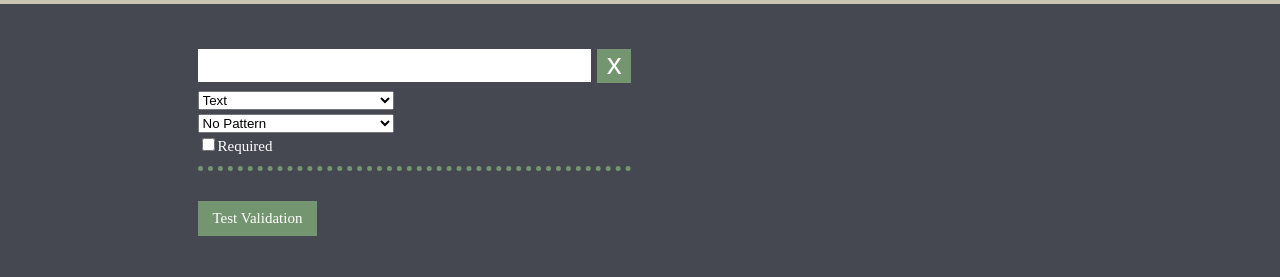
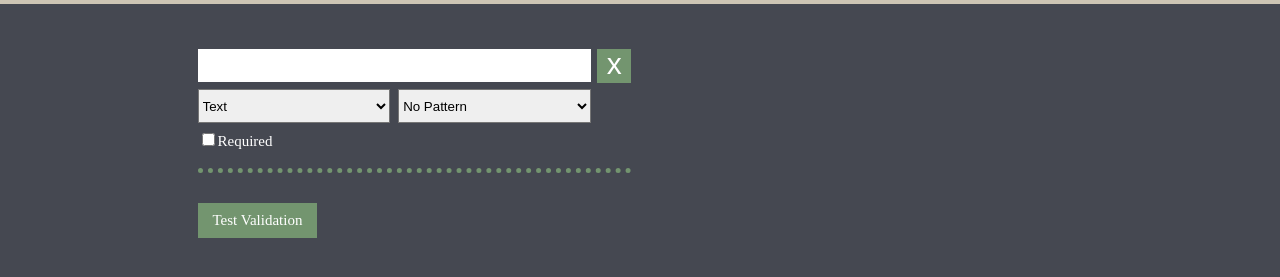
Before and after one commit to vpineda7/input-types, a website: page index.html in a window 1280 px wide. Shown: the part 151-428 px from the top of the page. Drawn offline with nearby package versions, Linux system fonts and the light colour scheme; a web font is replaced by a local one.

Commit message:
Made selector inputs inline

```diff
--- a/css/source/main.scss
+++ b/css/source/main.scss
@@ -123,8 +123,29 @@ h2 {
 	width: 100%;
 }
 
-.input-section-modifier select {
-	width: 50%;
+.input-section-modifiers {
+	@extend %clearfix;
+}
+
+.input-section-modifier {
+	float: left;
+	margin-bottom: .5em;
+	width: 49%;
+
+	&:nth-child(odd) {
+		margin-right: 1%;
+	}
+
+	&:nth-child(even) {
+		margin-left: 1%;
+	}
+
+	select {
+		height: 2.5em;
+		width: 100%;
+		-webkit-appearance: menulist-button;
+	}
+
 }
 
 @media screen and (min-width: 48em) {
```
Also changed, not shown: css/main.css.
